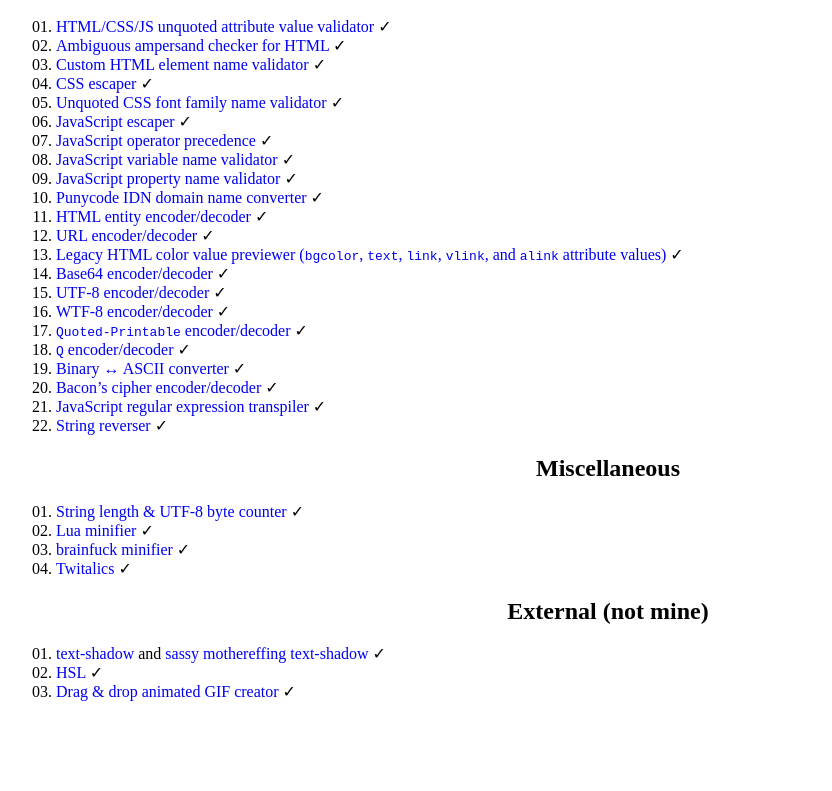
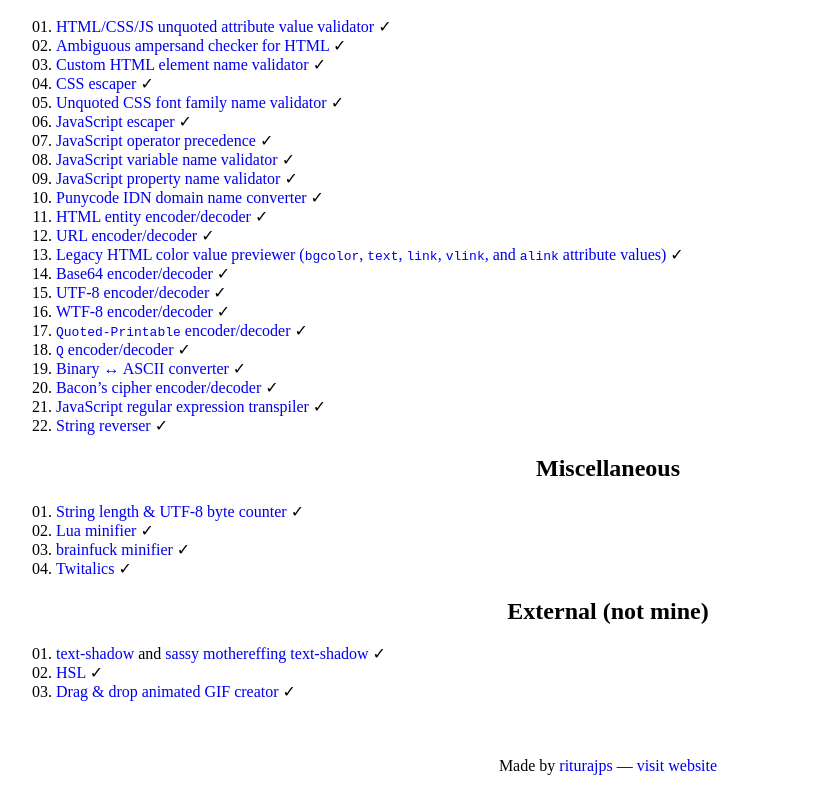
Before and after one commit to RituRajPS-Official/Tools, a plain HTML site: page index.html in a window 1280 px wide. Shown: the part 110-901 px from the top of the page, without its empty margins (32-864 px from the left). Before the commit the page ends 827 px from the top, so only its background shows below. Drawn offline with Linux system fonts and the light colour scheme.

Commit message:
Update index.html

```diff
--- a/index.html
+++ b/index.html
@@ -43,4 +43,5 @@
  <li><a href=http://mothereffinghsl.com/>HSL</a>
  <li><a href=http://mothereffinganimatedgif.com/>Drag & drop animated GIF creator</a>
 </ul>
+<p id=footer>Made by <a href=https://riturajps-official.blogspot.com//>riturajps</a> — <a href=https://riturajpsofficial.blogspot.com/>visit website</a></p>
 </html>
```
